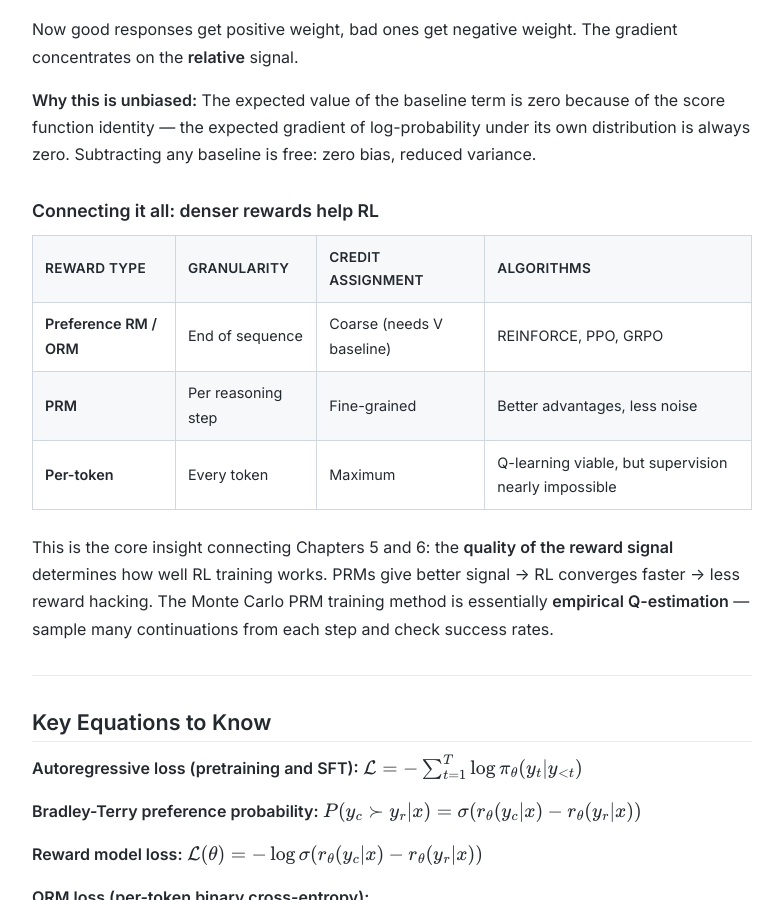
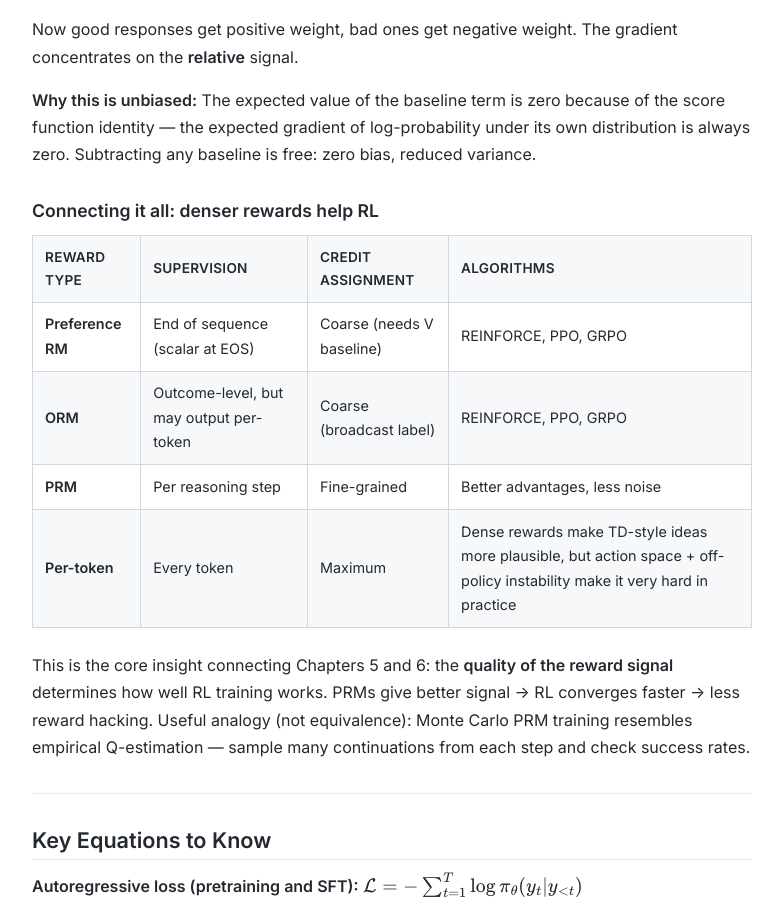
Before and after one commit to shreyasrajesh0308/RLHF-Reading-Group, a Jekyll site: the page built from notes/week03.md, in a window 1280 px wide and 900 px high, scrolled down 15441 px. Shown: the whole window, without its empty margins (248-1031 px from the left). Built offline with Jekyll 4.4.1, drawn with Linux system fonts in a browser that asks for light colours; our own code applies the rules of GitHub Pages for plain Markdown files.

Commit message:
Fix denser rewards table: separate Preference RM/ORM, soften Q-learning claim, label PRM-Q analogy

```diff
--- a/notes/week03.md
+++ b/notes/week03.md
@@ -420,13 +420,14 @@ Now good responses get positive weight, bad ones get negative weight. The gradie
 
 ### Connecting it all: denser rewards help RL
 
-| Reward type | Granularity | Credit assignment | Algorithms |
+| Reward type | Supervision | Credit assignment | Algorithms |
 |-------------|-------------|-------------------|------------|
-| **Preference RM / ORM** | End of sequence | Coarse (needs V baseline) | REINFORCE, PPO, GRPO |
+| **Preference RM** | End of sequence (scalar at EOS) | Coarse (needs V baseline) | REINFORCE, PPO, GRPO |
+| **ORM** | Outcome-level, but may output per-token | Coarse (broadcast label) | REINFORCE, PPO, GRPO |
 | **PRM** | Per reasoning step | Fine-grained | Better advantages, less noise |
-| **Per-token** | Every token | Maximum | Q-learning viable, but supervision nearly impossible |
+| **Per-token** | Every token | Maximum | Dense rewards make TD-style ideas more plausible, but action space + off-policy instability make it very hard in practice |
 
-This is the core insight connecting Chapters 5 and 6: the **quality of the reward signal** determines how well RL training works. PRMs give better signal → RL converges faster → less reward hacking. The Monte Carlo PRM training method is essentially **empirical Q-estimation** — sample many continuations from each step and check success rates.
+This is the core insight connecting Chapters 5 and 6: the **quality of the reward signal** determines how well RL training works. PRMs give better signal → RL converges faster → less reward hacking. Useful analogy (not equivalence): Monte Carlo PRM training resembles empirical Q-estimation — sample many continuations from each step and check success rates.
 
 ---
 
```
